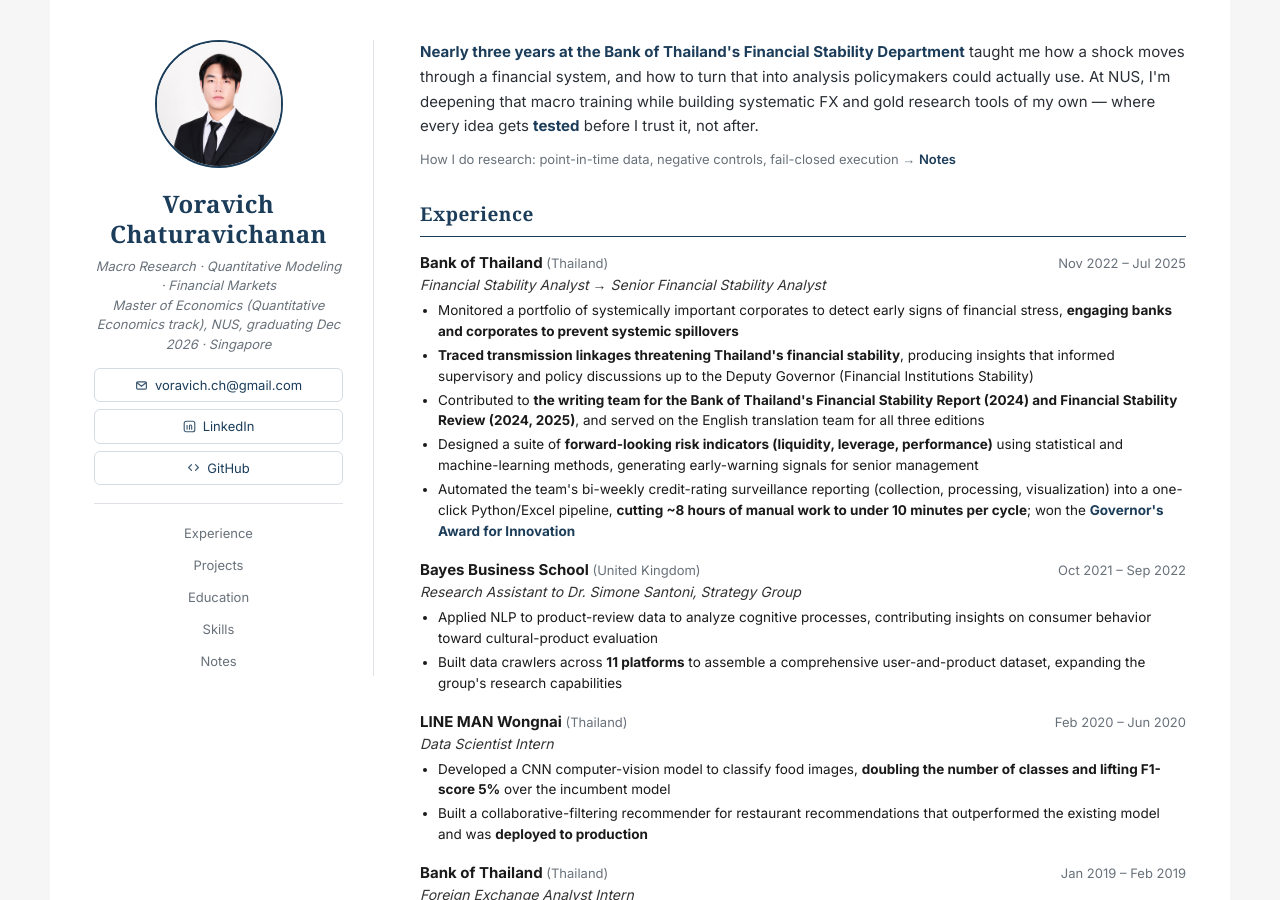
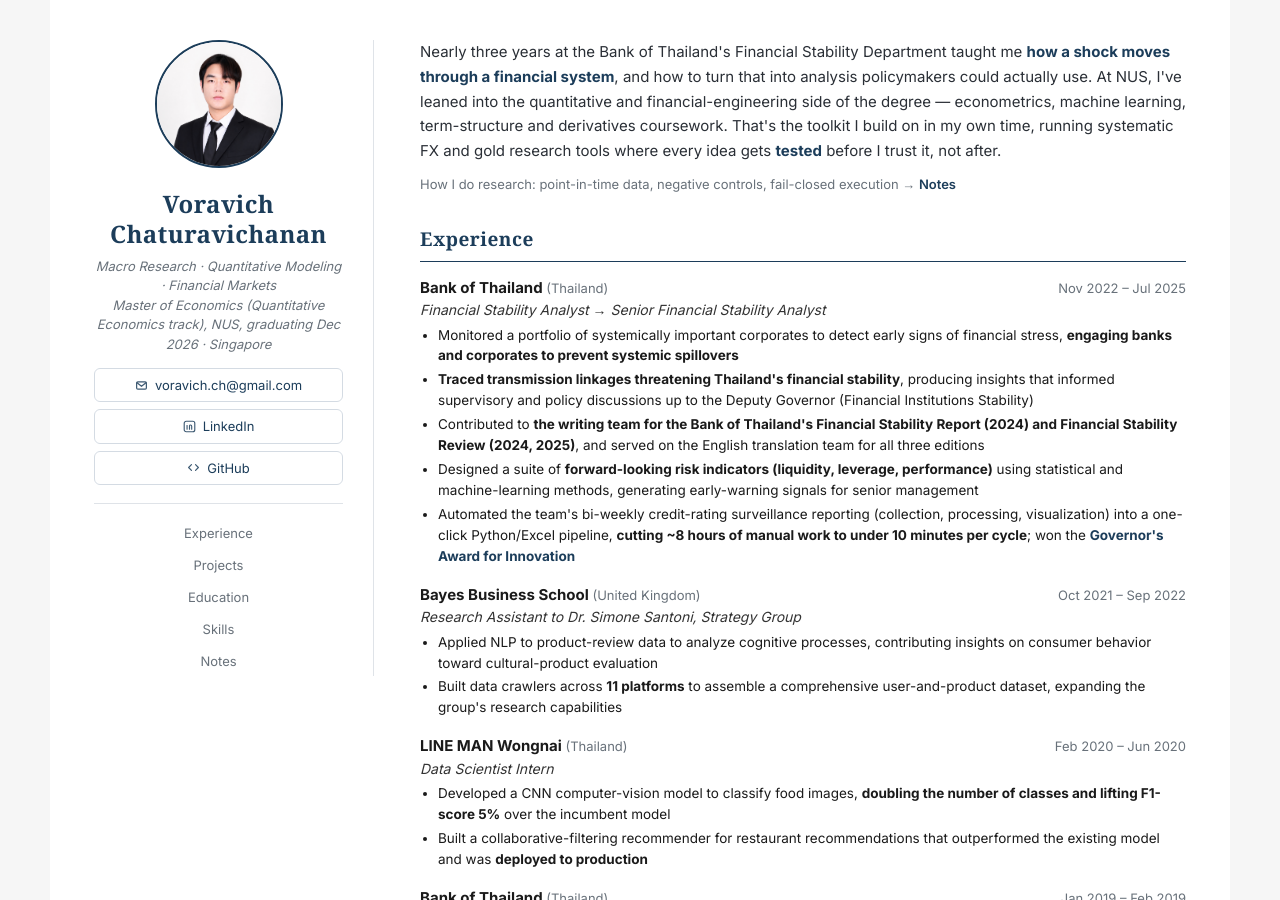
Before and after one commit to voravich-ch/voravich-ch.github.io, a Jekyll site: the page index.html, which Jekyll copies as it is, in a window 1280 px wide and 900 px high. Built offline with Jekyll 4.4.1, drawn with Linux system fonts in a browser that asks for light colours.

Commit message:
Revise about section for improved clarity
Updated the paragraph to enhance clarity and detail regarding financial analysis and research methods.

```diff
--- a/index.html
+++ b/index.html
@@ -137,7 +137,7 @@
     <main class="main">
 
     <div class="about reveal">
-    <p><span class="lead">Nearly three years at the Bank of Thailand's Financial Stability Department</span> taught me how a shock moves through a financial system, and how to turn that into analysis policymakers could actually use. At NUS, I'm deepening that macro training while building systematic FX and gold research tools of my own — where every idea gets <span class="lead">tested</span> before I trust it, not after.</p>
+    <p>Nearly three years at the Bank of Thailand's Financial Stability Department taught me <span class="lead">how a shock moves through a financial system</span>, and how to turn that into analysis policymakers could actually use. At NUS, I've leaned into the quantitative and financial-engineering side of the degree — econometrics, machine learning, term-structure and derivatives coursework. That's the toolkit I build on in my own time, running systematic FX and gold research tools where every idea gets <span class="lead">tested</span> before I trust it, not after.</p>
     <p class="about-teaser">How I do research: point-in-time data, negative controls, fail-closed execution → <a href="#notes">Notes</a></p>
   </div>
 
```
